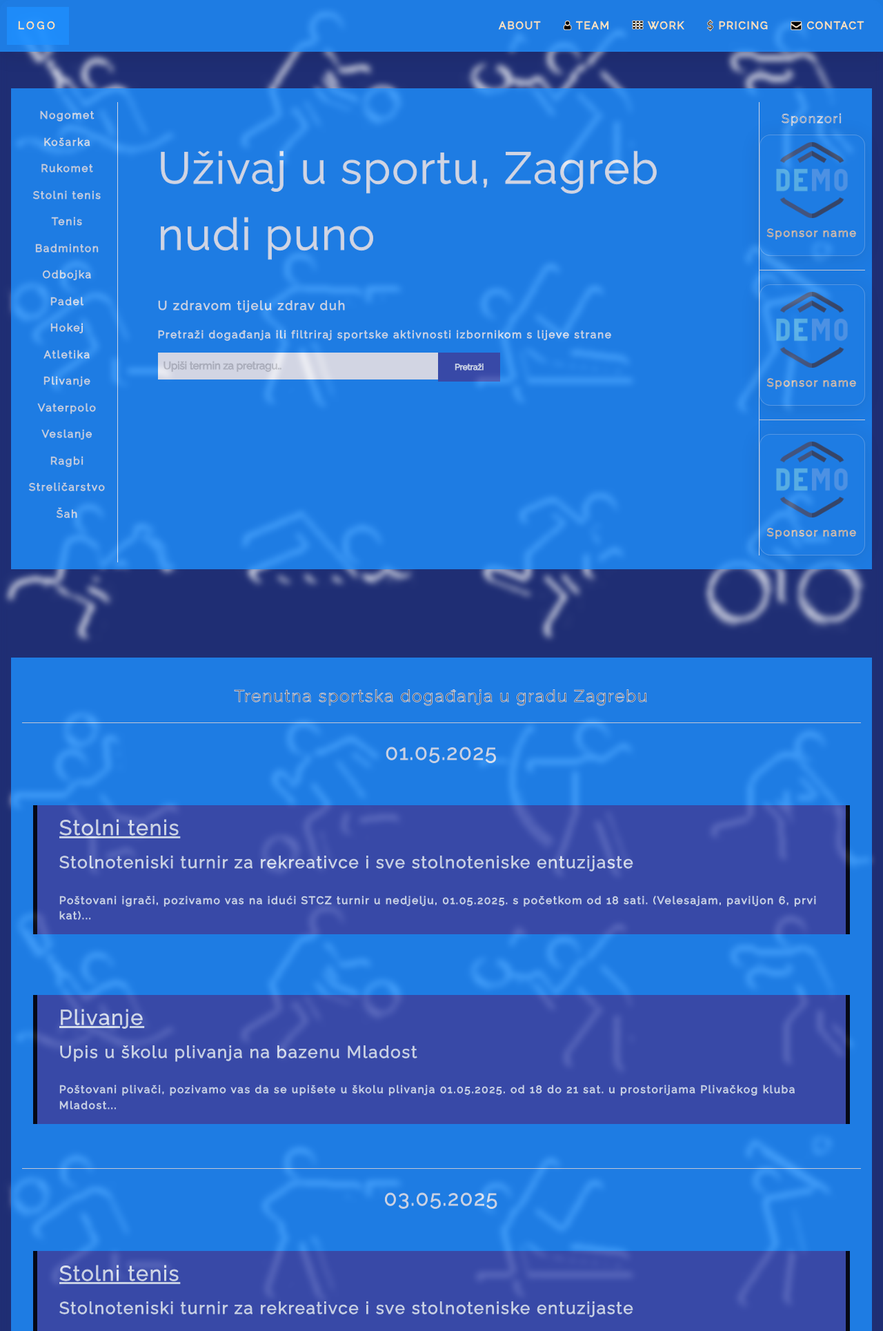
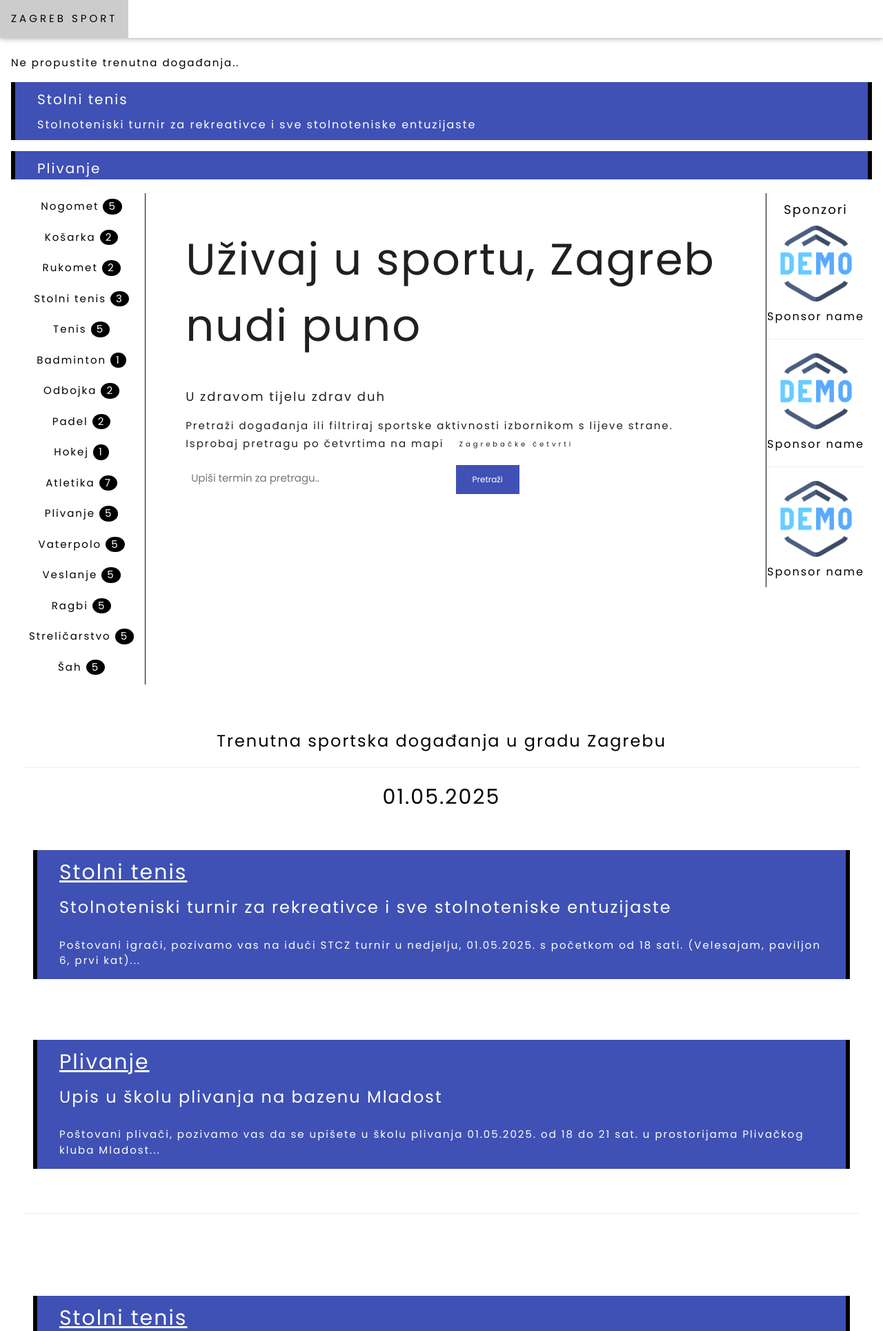
Before and after one commit to zkukulj/hackl, a PHP site: page / in a window 1280 px wide. Shown: the top 1929 px of the page at 69% size. Run offline with PHP 8.4, Linux system fonts and the light colour scheme.

Commit message:
dodao nove materijale, logo,razdvojio css

```diff
--- a/index.php
+++ b/index.php
@@ -1,120 +1,24 @@
 <!DOCTYPE html>
 <html>
 <head>
-<title>W3.CSS Template</title>
+<title>Zagreb Sport</title>
 <meta charset="UTF-8">
 <meta name="viewport" content="width=device-width, initial-scale=1">
 <link rel="stylesheet" href="https://www.w3schools.com/w3css/5/w3.css">
-<link rel="stylesheet" href="https://fonts.googleapis.com/css?family=Raleway">
+<link rel="stylesheet" href="https://fonts.googleapis.com/css?family=Poppins">
 <link rel="stylesheet" href="https://cdnjs.cloudflare.com/ajax/libs/font-awesome/4.7.0/css/font-awesome.min.css">
 <link rel="stylesheet" href="public/css/scrollbar.css">
-<style>
-  body,h1,h2,h3,h4,h5,h6 {font-family: "Raleway", sans-serif}
-  body, html {
-    min-height: 100vh;
-    display: flex;
-    flex-direction: column;
-    letter-spacing: 2px;
-  }
-
-  .w3-bar .w3-button {
-    padding: 16px;
-  }
-  /* Defaults */
-  .glass {
-      background: rgba(7, 23, 101, 0.9);
-      border-radius: 16px;
-      box-shadow: 0 4px 30px rgba(0, 0, 0, 0.6);
-      backdrop-filter: blur(5px);
-      -webkit-backdrop-filter: blur(5px);
-      /* border: 1px solid rgba(255, 255, 255, 0.7);*/
-      -webkit-text-stroke-width: 1px;
-      -webkit-text-stroke-color: aliceblue;
-    background-image:url('public/img/sports4.png');background-size:contain;background-blend-mode: lighten;
-  }
-
-  .glass3 {
-    background-color: dodgerblue;
-    padding: 10px;
-    opacity:0.8;
-  }
-
-  .glass2 {
-      background: rgba(30, 144, 255, 0.8);
-      border-radius: 16px;
-      box-shadow: 0 4px 30px rgba(0, 0, 0, 0.1);
-      backdrop-filter: blur(5px);
-      -webkit-backdrop-filter: blur(5px);
-      border: 1px solid rgba(255, 255, 255, 0.3);
-      -webkit-text-stroke-width: 1px;
-      -webkit-text-stroke-color: bisque;
-    padding:10px;
-  }
-  .glass-border{
-    border:none;
-    border-radius: 0;
-  }
-  .hidden{
-    display:none !important;
-  }
-  .border-left{
-    border-left:1px solid white;
-  }
-  .border-right{
-    border-right:1px solid white;
-  }
-  .grid-container {
-    display: grid;
-    grid-template-areas:
-      'header header header header header header'
-      'menu main main main main right'
-      'menu footer footer footer footer footer';
-    gap: 10px;
-    background-color: dodgerblue;
-    padding: 10px;
-    opacity:0.8;
-  }
-  .item2 { grid-area: menu; }
-  .item3 { grid-area: main; }
-  .item4 { grid-area: right; }
-
-  .sponsorBlock{
-    min-width:144px;
-    text-align:center;
-  }
-  .inputs{
-    -webkit-text-stroke-color: darkgray;
-  }
-  .w3-dodgerblue{
-    background-color: dodgerblue;
-  }
-  .padd48 {
-    padding:48px;
-  }
-  .defaultMargins{
-    margin-left: 16px;
-    margin-right: 16px;
-  }
-  .item2>button{
-    letter-spacing: 2px;;
-  }
-  .sponsorImage{
-    width: 110px;
-    height: auto;
-  }
-  header>h2{
-    text-decoration: underline;
-  }
-</style>
+<link rel="stylesheet" href="public/css/leftBorderAnimate.css">
+<link rel="stylesheet" href="public/css/main2.css">
 </head>
 <body class="glass">
 
 <!-- Navbar (sit on top) -->
 <div class="w3-top">
   <div class="w3-bar w3-card glass2 glass-border" id="myNavbar">
-    <a href="#home" class="w3-bar-item w3-button w3-wide">LOGO</a>
+    <a href="#home" class="w3-bar-item w3-button w3-wide">ZAGREB SPORT</a>
     <!-- Right-sided navbar links -->
-    <div class="w3-right w3-hide-small">
+    <div class="w3-right w3-hide-small hidden">
       <a href="#about" class="w3-bar-item w3-button">ABOUT</a>
       <a href="#team" class="w3-bar-item w3-button"><i class="fa fa-user"></i> TEAM</a>
       <a href="#work" class="w3-bar-item w3-button"><i class="fa fa-th"></i> WORK</a>
@@ -139,36 +43,68 @@
   <a href="#contact" onclick="w3_close()" class="w3-bar-item w3-button">CONTACT</a>
 </nav>
 
+<!-- Scrollers -->
+<div class="w3-container " style="width:100%;height:164px;margin-top:80px;" id="scrollers">
+  <span>Ne propustite trenutna događanja..</span>
+  <div class="w3-grid" style="grid-template-columns:1fr 1fr 1fr 1fr">
+		<div class="w3-panel w3-indigo w3-leftbar w3-rightbar w3-border-black w3-margin-top">
+				<header class="w3-container">
+          <h4>Stolni tenis</h4>
+					<h6>Stolnoteniski turnir za rekreativce i sve stolnoteniske entuzijaste</h6>
+				</header>
+	  </div>
+    <div class="w3-panel w3-indigo w3-leftbar w3-rightbar w3-border-black w3-margin-top">
+				<header class="w3-container">
+          <h4>Plivanje</h4>
+					<h6>Upis u školu plivanja na bazenu Mladost</h6>
+				</header>
+		</div>
+		<div class="w3-panel w3-indigo w3-leftbar w3-rightbar w3-border-black w3-margin-top">
+				<header class="w3-container">
+          <h4>Stolni tenis</h4>
+					<h6>Stolnoteniski turnir za rekreativce i sve stolnoteniske entuzijaste</h6>
+				</header>
+	  </div>
+    <div class="w3-panel w3-indigo w3-leftbar w3-rightbar w3-border-black w3-margin-top">
+				<header class="w3-container">
+          <h4>Plivanje</h4>
+					<h6>Upis u školu plivanja na bazenu Mladost</h6>
+				</header>
+		</div>
+  </div>
+</div>
+
 <!-- About Section -->
-<div class="w3-container " style="padding:128px 16px;" id="home">
+<div class="w3-container " style="padding:16px 16px;" id="home">
 	<div class="grid-container">
 		<div class="item2 border-right">
-			<button class="w3-button w3-block">Nogomet</button>
-			<button class="w3-button w3-block">Košarka</button>
-			<button class="w3-button w3-block">Rukomet</button>
-			<button class="w3-button w3-block">Stolni tenis</button>
-			<button class="w3-button w3-block">Tenis</button>
-			<button class="w3-button w3-block">Badminton</button>
-			<button class="w3-button w3-block">Odbojka</button>
-			<button class="w3-button w3-block">Padel</button>
-			<button class="w3-button w3-block">Hokej</button>
-			<button class="w3-button w3-block">Atletika</button>
-			<button class="w3-button w3-block">Plivanje</button>
-			<button class="w3-button w3-block">Vaterpolo</button>
-			<button class="w3-button w3-block">Veslanje</button>
-			<button class="w3-button w3-block">Ragbi</button>
-			<button class="w3-button w3-block">Streličarstvo</button>
-			<button class="w3-button w3-block">Šah</button>
+			<button class="w3-btn w3-block leftBorderAnimate ">Nogomet <span class="w3-badge">5</span></button>
+			<button class="w3-btn w3-block leftBorderAnimate ">Košarka <span class="w3-badge">2</span></button>
+			<button class="w3-btn w3-block leftBorderAnimate ">Rukomet <span class="w3-badge">2</span></button>
+			<button class="w3-btn w3-block leftBorderAnimate">Stolni tenis <span class="w3-badge">3</span></button>
+			<button class="w3-btn w3-block leftBorderAnimate">Tenis <span class="w3-badge">5</span></button>
+			<button class="w3-btn w3-block leftBorderAnimate">Badminton <span class="w3-badge">1</span></button>
+			<button class="w3-btn w3-block leftBorderAnimate">Odbojka <span class="w3-badge">2</span></button>
+			<button class="w3-btn w3-block leftBorderAnimate">Padel <span class="w3-badge">2</span></button>
+			<button class="w3-btn w3-block leftBorderAnimate">Hokej <span class="w3-badge">1</span></button>
+			<button class="w3-btn w3-block leftBorderAnimate">Atletika <span class="w3-badge">7</span></button>
+			<button class="w3-btn w3-block leftBorderAnimate">Plivanje <span class="w3-badge">5</span></button>
+			<button class="w3-btn w3-block leftBorderAnimate">Vaterpolo <span class="w3-badge">5</span></button>
+			<button class="w3-btn w3-block leftBorderAnimate">Veslanje <span class="w3-badge">5</span></button>
+			<button class="w3-btn w3-block leftBorderAnimate">Ragbi <span class="w3-badge">5</span></button>
+			<button class="w3-btn w3-block leftBorderAnimate">Streličarstvo <span class="w3-badge">5</span></button>
+			<button class="w3-btn w3-block leftBorderAnimate">Šah <span class="w3-badge">5</span></button>
 		</div>
 
 		<div class="w3-text-white item3 padd48">
       <span class="w3-jumbo w3-hide-small">Uživaj u sportu, Zagreb nudi puno</span><br>
       <span class="w3-xxlarge w3-hide-large w3-hide-medium">Uživaj u sportu, Zagreb nudi puno</span><br>
       <p class="w3-large">U zdravom tijelu zdrav duh</p>
-      <p class="w3-medium">Pretraži događanja ili filtriraj sportske aktivnosti izbornikom s lijeve strane</p>
+      <p class="w3-medium">Pretraži događanja ili filtriraj sportske aktivnosti izbornikom s lijeve strane. Isprobaj pretragu po četvrtima na mapi
+      <a onclick="event.preventDefault();document.getElementById('kartaCetvrti').style.display='block'" href="#" class="w3-link w3-btn w3-tiny w3-wide">Zagrebačke četvrti</a></p>
       <p>
         <div class="w3-half">
-          <input class="w3-input  w3-border-0 inputs" type="text" placeholder="Upiši termin za pretragu..">
+          <input class="w3-input w3-border-0 inputs" type="text" placeholder="Upiši termin za pretragu..">
         </div>
         <div class="w3-half">
           <button class="w3-button w3-indigo w3-padding-large w3-small w3-color-black w3-border-0">Pretraži</button>
@@ -195,12 +131,13 @@
 
 	</div>
 </div>
-	<!-- Događanja -->
+
+<!-- Događanja -->
 	<div class="w3-container glass3 defaultMargins" style="padding:28px 16px">
 		<h3 class="w3-center">Trenutna sportska događanja u gradu Zagrebu</h3>
     <hr>
     <!-- Događanje 1 za datum -->
-		<h2 class="w3-center w3-color" style="color:white;" >01.05.2025</h2>
+		<h2 class="w3-center w3-color" >01.05.2025</h2>
 
 		<div class="w3-container" style="padding:28px 16px">
 			<div class="w3-panel w3-indigo w3-leftbar w3-rightbar w3-border-black w3-margin-top">
@@ -267,15 +204,103 @@
 		</div>
 
 	</div>
+
 <!-- Modal for full size images on click-->
-<div id="modal01" class="w3-modal w3-black" onclick="this.style.display='none'">
+<div id="modal01" class="w3-modal w3-color w3-backcolor" onclick="this.style.display='none'">
   <span class="w3-button w3-xxlarge w3-black w3-padding-large w3-display-topright" title="Close Modal Image">×</span>
   <div class="w3-modal-content w3-animate-zoom w3-center w3-transparent w3-padding-64">
     <img id="img01" class="w3-image">
     <p id="caption" class="w3-opacity w3-large"></p>
   </div>
 </div>
+<!-- Modal for full size images on click-->
+<div id="modalKolacici" class="w3-modal w3-color w3-backcolor w3-animate-zoom">
+  <span class="w3-button w3-xxlarge w3-black w3-padding-large w3-display-topright" onclick="this.parentElement.style.display='none'" title="Close Modal Image">×</span>
+  <div class="w3-modal-content w3-center w3-transparent w3-padding-64">
+    <p>Izjava o kolačićima</p>
+    <p>Izjava o kolačićima (Cookie policy)
+    Kako bismo vam pružili najbolje iskustvo naše stranice te kako bi stranica radila ispravno, ova stranica na vaše računalo sprema malu količinu informacija (cookies - kolačići).
+    Korištenjem stranica pristajete na uporabu kolačića. Blokiranjem kolačića i dalje možete pregledavati stranicu, no neke njezine funkcionalnosti neće Vam biti dostupne.</p>
 
+    <p>Što je kolačić?</p>
+    <p>Kolačić je informacija spremljena na Vaše računalo od strane web-stranice koju posjetite. Kolačići omogućuju stranici da
+    prikaže informacije prilagođene Vašim potrebama. Oni obično spremaju Vaše postavke i postavke za web-stranicu, kao što su preferirani jezik,
+    e-mail adresa ili lozinka. Poslije, kada opet otvorite istu web-stranicu,
+    internetski preglednik šalje natrag kolačiće koji pripadaju toj stranici.</p>
+
+    <p>Isto tako nama omogućuju da mjerimo posjećenost i izvore prometa na našim web-stranicama te sukladno tomu možemo poboljšati
+    performanse na našim stranicama.</p>
+
+    <p>Sve informacije koje kolačići prikupljaju akumuliraju se i anonimne su, a omogućuju nam praćenje učinkovitosti stranice i
+    ne dijele se ni s kojim drugim subjektima.</p>
+
+    <p>Sve ove informacije mogu biti spremljene jedino ako Vi to omogućite, web-stranice ne mogu dobiti pristup informacijama koji
+    im Vi niste dali i ne mogu pristupiti drugim datotekama na Vašem računalu.</p>
+
+    <p>Onemogućavanje kolačića</p>
+    <p>Isključivanjem kolačića odlučujete hoćete li dopustiti pohranjivanje kolačića na Vašem računalu.
+    Postavke kolačića mogu se kontrolirati i konfigurirati u Vašem web-pregledniku.
+    Ako onemogućite kolačiće, nećete moći upotrebljavati neke od funkcionalnosti na našim web-stranicama.</p>
+
+    <p>Isključivanje (Opting out)
+    Prema zadanim postavkama pretraživanja mrežne stranice posjetitelja prati
+    Google Analytics kako bi se izradili anonimni statistički podaci koji se rabe za unapređenje korisničkog iskustva.</p>
+
+    <p>Nemoj me pratiti preferencije</p>
+    <p>Nemoj me pratiti funkcija je koja posjetiteljima omogućuje isključivanje opcije da ih mrežne
+    stranice prate u bilo koju svrhu, uključujući uporabu servisa za analitiku,
+    oglašivačkih mreža i društvenih platformi. Opcije Nemoj me pratiti dostupne su u nizu preglednika, uključujući:
+
+    Firefox,
+    Internet Explorer,
+    Chrome,
+    Safari,
+    Opera</p>
+
+
+    <p>ako u svojem pregledniku omogućite opciju Nemoj me pratiti, Google Analytics poštovat će vaš izbor;
+    ako ste omogućili opciju Nemoj me pratiti, neće Vas se pratiti. To predstavlja dodatak isključivanja prikupljanja i analize podataka za izradu statističkih podataka za našu web-stranicu;
+    ako niste omogućili opciju Nemoj me pratiti, ali odlučite isključiti se, kolačić piwik_ignore  bit će pohranjen u Vašem pregledniku. Nijednog posjetitelja s kolačićem piwik_ignore Google Analytics neće pratiti;
+    ako ste na svojem pregledniku onemogućili sve kolačiće, i dalje ćemo prikupljati neke općenite podatke o Vašem pretraživanju (npr. broj posjetitelja na našoj stranici), ali oni će biti manje precizni i Vaši posjeti neće biti praćeni (ne upotrebljavaju se Piwik kolačići)
+    Više o kolačićima možete naći ovdje:
+
+    Cookies -  https://www.aboutcookies.org/.</p>
+  </div>
+</div>
+<div id="kartaCetvrti" class="w3-modal w3-animate-zoom w3-backcolor w3-color" >
+  <span class="w3-button w3-xxlarge w3-black w3-padding-large w3-display-topright" onclick="this.parentElement.style.display='none'" title="Close Modal Image">×</span>
+  <div class="w3-modal-content w3-animate-zoom w3-center w3-transparent w3-padding-64">
+    <div class="w3-grid" style="grid-template-columns:1fr 1fr 1fr">
+      <div>
+        <img src="public/img/gradskeCetvrti.png" class="w3-image" alt="">
+      </div>
+      <div>
+        <ul class="w3-ul">
+                <li>1. Donji grad</li>
+                <li>2. Gornji grad – Medveščak</li>
+                <li>3. Trnje</li>
+                <li>4. Maksimir</li>
+                <li>5. Peščenica – Žitnjak</li>
+                <li>6. Novi Zagreb – istok</li>
+                <li>7. Novi Zagreb – zapad</li>
+                <li>8. Trešnjevka – sjever</li>
+                <li>9. Trešnjevka – jug</li>
+                <li>10. Črnomerec</li>
+                <li>11. Gornja Dubrava</li>
+                <li>12. Donja Dubrava</li>
+                <li>13. Stenjevec</li>
+                <li>14. Podsused – Vrapče</li>
+                <li>15. Podsljeme</li>
+                <li>16. Sesvete</li>
+                <li>17. Brezovica</li>
+              </ul>
+      </div>
+      <div>
+        Lista događanja
+      </div>
+    </div>
+  </div>
+</div>
 <!-- Contact Section -->
 <div class="w3-container hidden" style="padding:28px 16px" id="contact">
   <h3 class="w3-center">CONTACT</h3>
@@ -304,6 +329,7 @@
 <!-- Footer -->
 <footer class="w3-center w3-padding-64 glass3 defaultMargins">
   <a href="#home" class="w3-button w3-indigo"><i class="fa fa-arrow-up w3-margin-right"></i>To the top</a>
+  <div class="w3-grid" style="grid-template-columns:1fr 1fr 1fr">
   <div class="w3-xlarge w3-section">
     <i class="fa fa-facebook-official w3-hover-opacity"></i>
     <i class="fa fa-instagram w3-hover-opacity"></i>
@@ -312,7 +338,14 @@
     <i class="fa fa-twitter w3-hover-opacity"></i>
     <i class="fa fa-linkedin w3-hover-opacity"></i>
   </div>
-  <p>Powered by <a href="#" title="Hackl" target="_blank" class="w3-hover-text-green">Hackl</a></p>
+  <div>
+    <p>Powered by <a href="#" title="Hackl" target="_blank" class="w3-hover-text-green">Hackl</a></p>
+  </div>
+  <div>
+    <button onclick="document.getElementById('modalKolacici').style.display='block'" class="w3-button w3-indigo">O kolačićima</button>
+  </div>
+
+  </div>
 </footer>
 
 <script>
--- /dev/null
+++ b/public/css/leftBorderAnimate.css
@@ -0,0 +1,32 @@
+.leftBorderAnimate {
+  position: relative;
+  border-bottom: 3px solid transparent;
+  margin-bottom: 3px;
+}
+
+.leftBorderAnimate:hover {
+  border-bottom: 3px solid transparent;
+
+}
+
+.leftBorderAnimate:hover::before {
+  content: "_";
+  position: absolute;
+  bottom: 0;
+  left: 0;
+  width: 100%;
+  height: 3px;
+  background-color: indigo;
+  animation: animate-border-bottom 0.5s ease-in-out forwards;
+}
+.w3-btn:hover {
+     box-shadow: none !important;
+}
+@keyframes animate-border-bottom {
+  0% {
+    width: 0%;
+  }
+  100% {
+    width: 100%;
+  }
+}
--- /dev/null
+++ b/public/css/main2.css
@@ -0,0 +1,97 @@
+  body,h1,h2,h3,h4,h5,h6 {font-family: "Poppins", sans-serif}
+  body, html {
+    min-height: 100vh;
+    display: flex;
+    flex-direction: column;
+    letter-spacing: 2px;
+    color:black;
+  }
+
+  .w3-bar .w3-button {
+    padding: 16px;
+  }
+  /* Defaults */
+  .glassx {
+      background: rgba(233, 234, 239, 0.9);
+      border-radius: 16px;
+      box-shadow: 0 4px 30px rgba(0, 0, 0, 0.6);
+      backdrop-filter: blur(5px);
+      -webkit-backdrop-filter: blur(5px);
+      /* border: 1px solid rgba(255, 255, 255, 0.7);*/
+      -webkit-text-stroke-width: 1px;
+      -webkit-text-stroke-color: rgb(3, 37, 67);
+    /* background-image:url('public/img/sports4.png');
+    background-size:contain;
+    background-blend-mode: lighten; */
+  }
+
+  .glass3 {
+
+  }
+
+  .glass2 {
+  }
+  .glass-border{
+    border:none;
+    border-radius: 0;
+  }
+  .hidden{
+    display:none !important;
+  }
+  .border-left{
+    border-left:1px solid rgb(22, 2, 2);
+  }
+  .border-right{
+    border-right:1px solid rgb(33, 2, 2);
+  }
+  .grid-container {
+    display: grid;
+    grid-template-areas:
+      'header header header header header header'
+      'menu main main main main right'
+      'menu footer footer footer footer footer';
+    gap: 10px;
+    background-color: white;
+    padding: 10px;
+    opacity:1;
+  }
+  .item2 { grid-area: menu; }
+  .item3 { grid-area: main; }
+  .item4 { grid-area: right; }
+
+  .sponsorBlock{
+    min-width:144px;
+    text-align:center;
+  }
+  .inputs{
+    -webkit-text-stroke-color: darkgray;
+  }
+  .w3-dodgerblue{
+    background-color: rgb(234, 237, 241);
+  }
+  .padd48 {
+    padding:48px;
+  }
+  .defaultMargins{
+    margin-left: 16px;
+    margin-right: 16px;
+  }
+  .item2>button{
+    letter-spacing: 2px;;
+  }
+  .sponsorImage{
+    width: 110px;
+    height: auto;
+  }
+  header>h2{
+    text-decoration: underline;
+  }
+  .w3-text-white, .w3-hover-text-white:hover {
+    color: #211f1f !important;
+    }
+.w3-color{
+    color: black;
+  }
+   .w3-backcolor{
+    background: dodgerblue;
+  }
```
Also changed, not shown: public/css/main.css (added, +103 -0 lines), public/img/gradskeCetvrti.png (added), public/img/logo.png (added), public/img/logo2.jpg (added).
